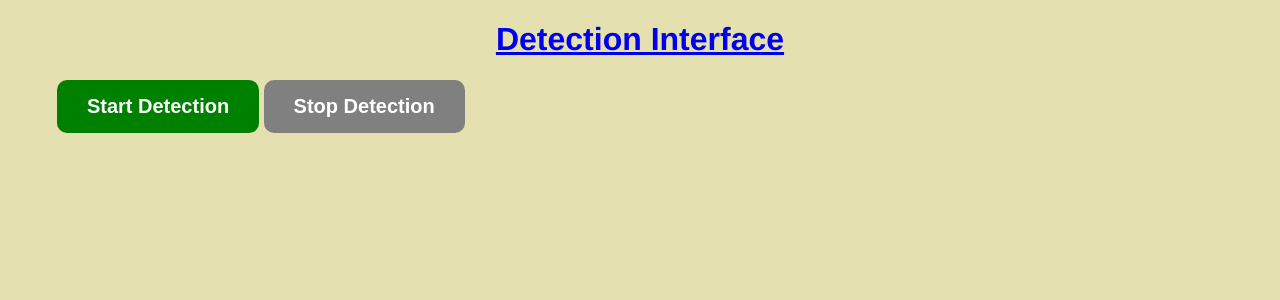
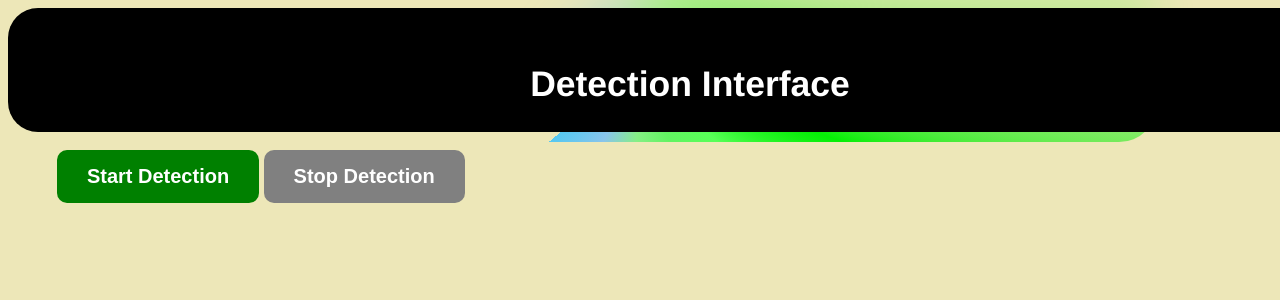
Before and after one commit to amg4463/posedet, a FastAPI app: page / in a window 1280 px wide; the page is wider, and only the part inside the window is pictured. Shown: the top 300 px of that part. Run offline with FastAPI, Linux system fonts and the light colour scheme.

Commit message:
Update index.html

```diff
--- a/templates/index.html
+++ b/templates/index.html
@@ -8,7 +8,7 @@
 
     <style>
       body {
-        background:rgb(229, 224, 175);
+        background:rgb(237, 231, 184);
         text-align: center;
         font-family:'Franklin Gothic Medium', 'Arial Narrow', Arial, sans-serif;
       }
@@ -18,7 +18,7 @@
 
       }
       img {
-        width: 750px;
+        width: 850px;
         height: 500px;
         border: 2px solid black;
         background-color: rgb(155, 250, 218);
@@ -36,7 +36,11 @@
       #start-btn {
         background-color: green;
         color: white;
+        margin-top: 18px;
       }
+      #start-btn:hover {background-color: #3e8e41}
+
+
 
       #stop-btn {
         margin-right: 60%;
@@ -51,7 +55,58 @@
       #start-btn:disabled {
         background-color: grey;
         color: aliceblue;
+        margin-top: 10px;
       }
+      #navbar{
+        height: 60px;
+        margin: 0 auto;
+        color: white;
+        font-size:111%;
+        padding: 2rem;
+        width: 1300px;
+        background: rgb(0, 0, 0);
+        text-align:center;
+        border-radius: 30px;
+      }
+      @property    --angle{
+        syntax: "<angle>";
+        initial-value: 280deg;
+        inherits: false;
+      }
+
+      #navbar::after,#navbar::before{
+
+     content: '';
+     position: absolute;
+     height: 18.5%;
+     width: 80.5%;
+     background-image: conic-gradient(from var(--angle), transparent 60%,rgb(6, 238, 6),rgb(88, 255, 88),rgb(98, 243, 98),rgb(133, 239, 133),rgb(137, 196, 235),rgb(87, 200, 240));
+     left:50%;
+     translate: -50% -91%;
+     z-index: -1;
+     padding:1.8px;
+     border-top:30px;
+     border-radius:38px ;
+
+     animation: 2.5s spin linear infinite;
+
+   }
+
+      #navbar::before{
+        filter:blur(1.5rem);
+        opacity: 0.5;
+
+      }
+      @keyframes spin {
+        from{
+          --angle:0deg;
+        }
+        to{
+          --angle:360deg;
+        }
+
+      }
+
       #video-container {
         margin-right: 60%;
       }
@@ -63,7 +118,7 @@
     </style>
   </head>
   <body>
-    <h1><u><a href="http://127.0.0.1:8000/" target="_blank">Detection Interface</a></u></h1>
+    <div id="navbar"><h1>Detection Interface</h1></div>
     <button id="start-btn"><b>Start Detection</b></button>
     <button id="stop-btn" disabled><b>Stop Detection</b></button>
 
```
